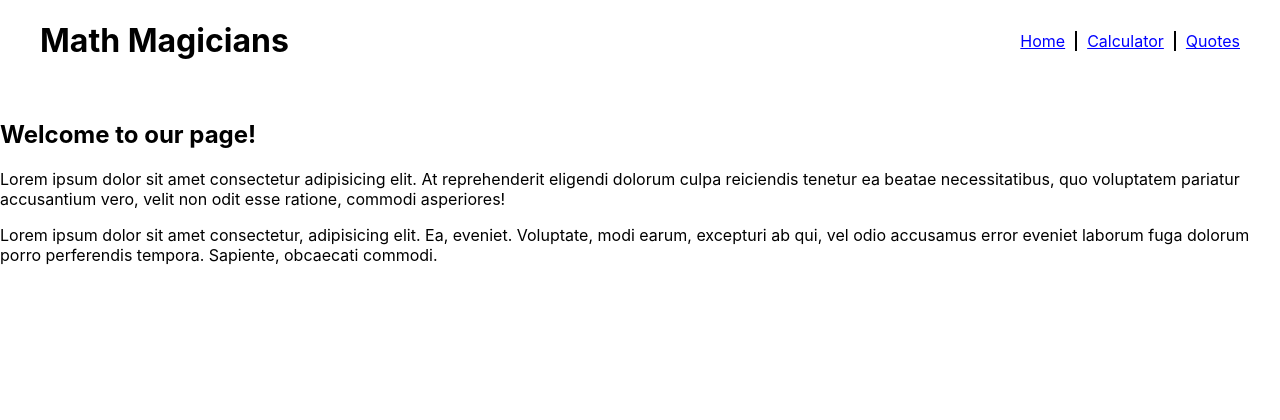
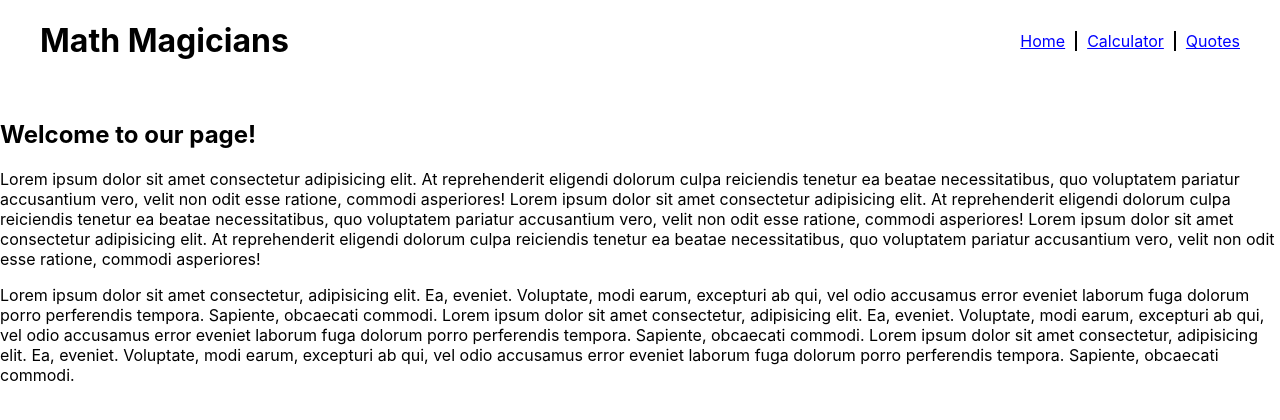
Before and after one commit to Luffytaro22/Math-Magicians, a React (Create React App) app: page / in a window 1280 px wide. Shown: the top 420 px of the page. Built offline with nearby package versions, Linux system fonts and the light colour scheme.

Commit message:
copy and paste more text

```diff
--- a/src/routes/Home.jsx
+++ b/src/routes/Home.jsx
@@ -3,6 +3,18 @@ export default function Home() {
     <div id="home-div">
       <h2>Welcome to our page!</h2>
       <p>
+        Lorem ipsum dolor sit amet consectetur adipisicing elit. At reprehenderit eligendi dolorum
+
+        culpa reiciendis tenetur ea beatae necessitatibus, quo
+
+        voluptatem pariatur accusantium vero, velit non odit esse ratione, commodi asperiores!
+
+        Lorem ipsum dolor sit amet consectetur adipisicing elit. At reprehenderit eligendi dolorum
+
+        culpa reiciendis tenetur ea beatae necessitatibus, quo
+
+        voluptatem pariatur accusantium vero, velit non odit esse ratione, commodi asperiores!
+
         Lorem ipsum dolor sit amet consectetur adipisicing elit. At reprehenderit eligendi dolorum
 
         culpa reiciendis tenetur ea beatae necessitatibus, quo
@@ -15,6 +27,18 @@ export default function Home() {
         earum, excepturi ab qui, vel odio accusamus error eveniet laborum fuga dolorum porro
 
         perferendis tempora. Sapiente, obcaecati commodi.
+
+        Lorem ipsum dolor sit amet consectetur, adipisicing elit. Ea, eveniet. Voluptate, modi
+
+        earum, excepturi ab qui, vel odio accusamus error eveniet laborum fuga dolorum porro
+
+        perferendis tempora. Sapiente, obcaecati commodi.
+
+        Lorem ipsum dolor sit amet consectetur, adipisicing elit. Ea, eveniet. Voluptate, modi
+
+        earum, excepturi ab qui, vel odio accusamus error eveniet laborum fuga dolorum porro
+
+        perferendis tempora. Sapiente, obcaecati commodi.
       </p>
     </div>
   );
```
